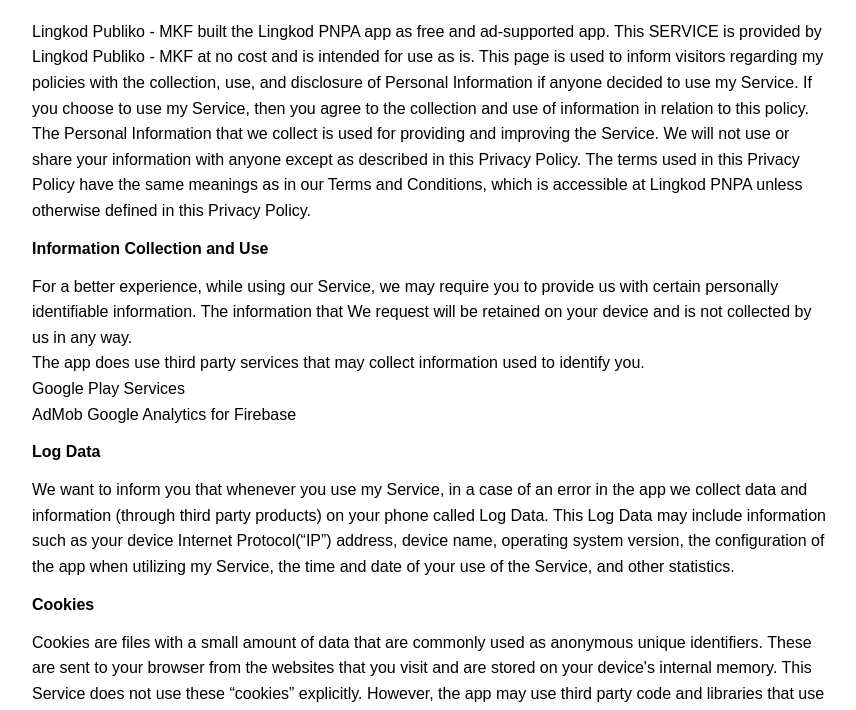
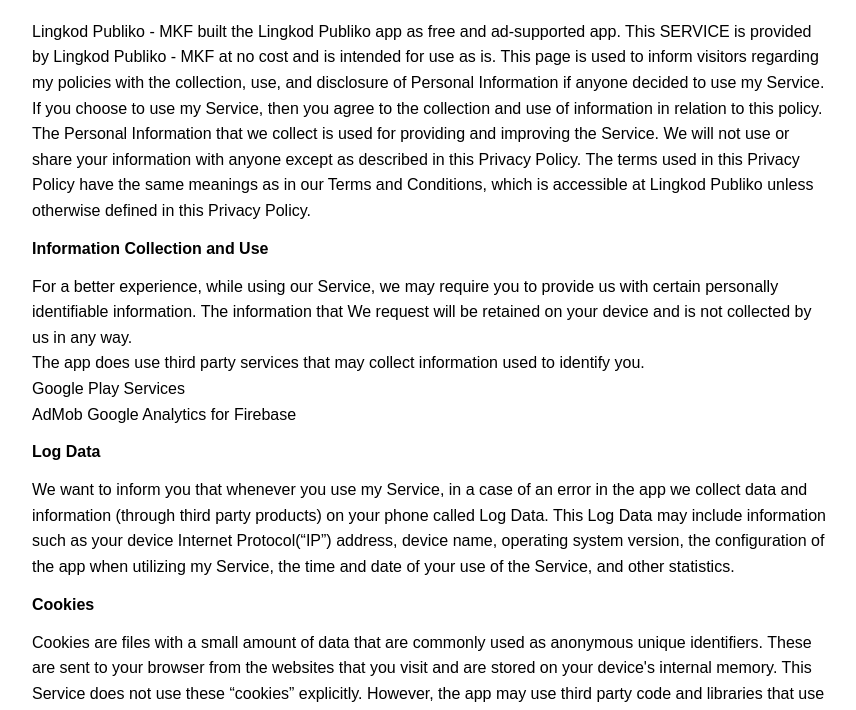
Before and after one commit to LingkodPubliko/Privacy-Policy, a plain HTML site: page index.html in a window 1280 px wide. Shown: the part 81-791 px from the top of the page, without its empty margins (208-1064 px from the left). Drawn offline with Linux system fonts and the light colour scheme.

Commit message:
Update index.html

```diff
--- a/index.html
+++ b/index.html
@@ -27,9 +27,10 @@
     <div class="container">
         <h1>Privacy Policy</h1>
 
-        <p>Lingkod Publiko - MKF built the Lingkod PNPA app as free and ad-supported app. This SERVICE is provided by Lingkod Publiko - MKF at no cost and is intended for use as is. This page is used to inform visitors regarding my policies with the collection, use, and disclosure of Personal Information if anyone decided to use my Service. If you choose to use my Service, then you agree to
+        <p>
+Lingkod Publiko - MKF built the Lingkod Publiko app as free and ad-supported app. This SERVICE is provided by Lingkod Publiko - MKF at no cost and is intended for use as is. This page is used to inform visitors regarding my policies with the collection, use, and disclosure of Personal Information if anyone decided to use my Service. If you choose to use my Service, then you agree to
 
-the collection and use of information in relation to this policy. The Personal Information that we collect is used for providing and improving the Service. We will not use or share your information with anyone except as described in this Privacy Policy. The terms used in this Privacy Policy have the same meanings as in our Terms and Conditions, which is accessible at Lingkod PNPA unless otherwise defined in this Privacy Policy.</p>
+the collection and use of information in relation to this policy. The Personal Information that we collect is used for providing and improving the Service. We will not use or share your information with anyone except as described in this Privacy Policy. The terms used in this Privacy Policy have the same meanings as in our Terms and Conditions, which is accessible at Lingkod Publiko unless otherwise defined in this Privacy Policy.</p>
         <b>Information Collection and Use</b>
         <!-- Add your privacy policy content here -->
         <p>For a better experience, while using our Service, we may require you to provide us with certain personally identifiable information. The information that We request will be retained on your device and is not collected by us in any way.
```
